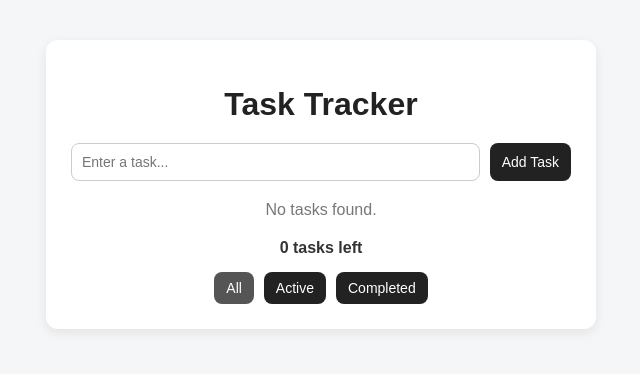
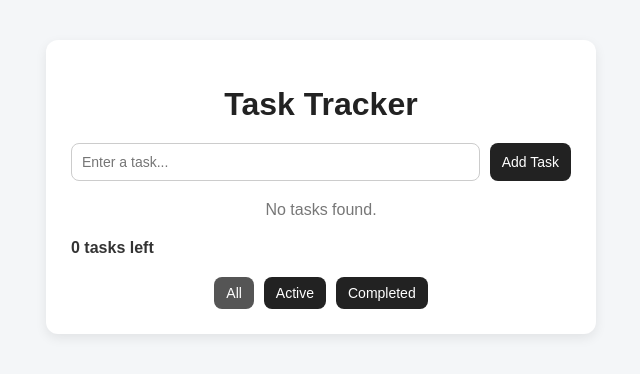
Before and after one commit to tshiyonzo25/taskflow, a React (Vite) app: page / in a window 1280 px wide. Shown: the top 374 px of the page, without its empty margins (319-959 px from the left). Built offline with nearby package versions, Linux system fonts and the light colour scheme.

Commit message:
feat: add clear completed tasks action
Implemented a Clear Completed button to remove all finished tasks at once. Added conditional rendering so the action only appears when completed tasks exist, improving usability and keeping the interface clean.

```diff
--- a/src/App.css
+++ b/src/App.css
@@ -105,13 +105,29 @@ li span.completed {
   flex-shrink: 0;
 }
 
+/* Footer area */
+.task-footer {
+  display: flex;
+  justify-content: space-between;
+  align-items: center;
+  margin-top: 20px;
+  gap: 12px;
+}
+
 /* Counter */
 .task-counter {
-  text-align: center;
-  margin-top: 20px;
-  margin-bottom: 15px;
+  margin: 0;
   font-weight: bold;
   color: #333;
+}
+
+/* Clear completed button */
+.clear-completed-btn {
+  background: #b91c1c;
+}
+
+.clear-completed-btn:hover {
+  background: #991b1b;
 }
 
 /* Filter buttons at bottom */
@@ -119,7 +135,7 @@ li span.completed {
   display: flex;
   justify-content: center;
   gap: 10px;
-  margin-top: 10px;
+  margin-top: 20px;
 }
 
 /* Active filter button */
--- a/src/App.jsx
+++ b/src/App.jsx
@@ -33,6 +33,10 @@ function App() {
     setTasks(tasks.filter((task) => task.id !== id));
   };
 
+  const clearCompleted = () => {
+    setTasks(tasks.filter((task) => !task.completed));
+  };
+
   const filteredTasks = tasks.filter((task) => {
     if (filter === "active") return !task.completed;
     if (filter === "completed") return task.completed;
@@ -40,6 +44,7 @@ function App() {
   });
 
   const activeTasksCount = tasks.filter((task) => !task.completed).length;
+  const completedTasksCount = tasks.filter((task) => task.completed).length;
 
   useEffect(() => {
     localStorage.setItem("tasks", JSON.stringify(tasks));
@@ -58,9 +63,17 @@ function App() {
           deleteTask={deleteTask}
         />
 
-        <p className="task-counter">
-          {activeTasksCount} {activeTasksCount === 1 ? "task" : "tasks"} left
-        </p>
+        <div className="task-footer">
+          <p className="task-counter">
+            {activeTasksCount} {activeTasksCount === 1 ? "task" : "tasks"} left
+          </p>
+
+          {completedTasksCount > 0 && (
+            <button className="clear-completed-btn" onClick={clearCompleted}>
+              Clear Completed
+            </button>
+          )}
+        </div>
 
         <div className="filter-buttons">
           <button
```
